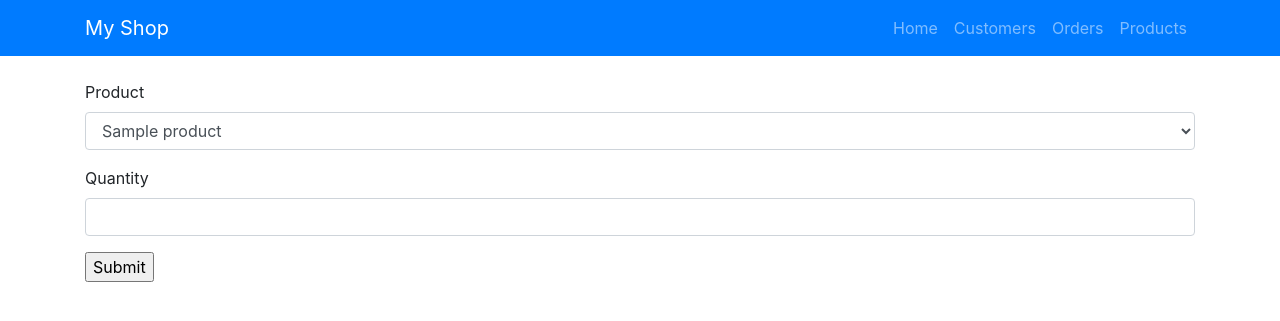
After one commit to DonatasNoreika/prekes_flask, a Flask app: page /add_line/1 in a window 1280 px wide. The commit adds this page. Shown: the top 321 px of the page. Run offline with Flask 2, Linux system fonts and the light colour scheme; tables that the repository leaves empty hold one stand-in row (values such as "Sample post"); some libraries are stand-ins or nearby versions.

Commit message:
added add_line.html

```diff
--- a/shop/forms.py
+++ b/shop/forms.py
@@ -9,7 +9,9 @@ from wtforms.validators import (DataRequired,
                                 InputRequired)
 from wtforms_sqlalchemy.fields import QuerySelectField, QuerySelectMultipleField
 from .models import (Customer,
-                     Status)
+                     Status,
+                     MyOrder,
+                     Product)
 
 
 class CustomerForm(FlaskForm):
@@ -37,3 +39,15 @@ class OrderForm(FlaskForm):
     customer = QuerySelectField(query_factory=customer_query, get_label="lastname", get_pk=get_pk)
     status = QuerySelectField(query_factory=status_query, get_label="name", get_pk=get_pk)
     submit = SubmitField('Submit')
+
+def order_query():
+    return MyOrder.query
+
+def product_query():
+    return Product.query
+
+class LineForm(FlaskForm):
+    # myorder = QuerySelectField(query_factory=order_query, get_label="id", get_pk=get_pk)
+    product = QuerySelectField(query_factory=product_query, get_label="name", get_pk=get_pk)
+    qty = IntegerField("Quantity", [DataRequired()])
+    submit = SubmitField('Submit')
--- a/shop/routes.py
+++ b/shop/routes.py
@@ -2,10 +2,12 @@ from shop import app, db
 from flask import render_template, redirect, url_for
 from .models import (Customer,
                      MyOrder,
-                     Product)
+                     Product,
+                     OrderLine)
 from .forms import (CustomerForm,
                     ProductForm,
-                    OrderForm)
+                    OrderForm,
+                    LineForm)
 
 
 @app.route('/')
@@ -67,3 +69,16 @@ def delete_product(id):
     db.session.delete(product)
     db.session.commit()
     return redirect(url_for('products'))
+
+
+@app.route('/add_line/<int:id>', methods=['GET', 'POST'])
+def add_line(id):
+    form = LineForm()
+    order = MyOrder.query.get(id)
+    if form.validate_on_submit():
+        print("Labas")
+        line = OrderLine(product=form.product.data, qty=form.qty.data)
+        order.lines.append(line)
+        db.session.commit()
+        return redirect(url_for('orders'))
+    return render_template('add_line.html', form=form)
--- /dev/null
+++ b/shop/templates/add_line.html
@@ -0,0 +1,18 @@
+{% extends "base.html" %}
+
+{% block title %}New Product{% endblock %}
+
+{% block content %}
+<form method="post" action="#">
+    {{ form.hidden_tag() }}
+    <div class="form-group">
+        {{ form.product.label(class="form-control-label") }}
+        {{ form.product(class="form-control") }}
+    </div>
+    <div class="form-group">
+        {{ form.qty.label(class="form-control-label") }}
+        {{ form.qty(class="form-control") }}
+    </div>
+    {{ form.submit }}
+</form>
+{% endblock %}
```
Also changed, not shown: shop/templates/orders.html (+8 -0 lines).
